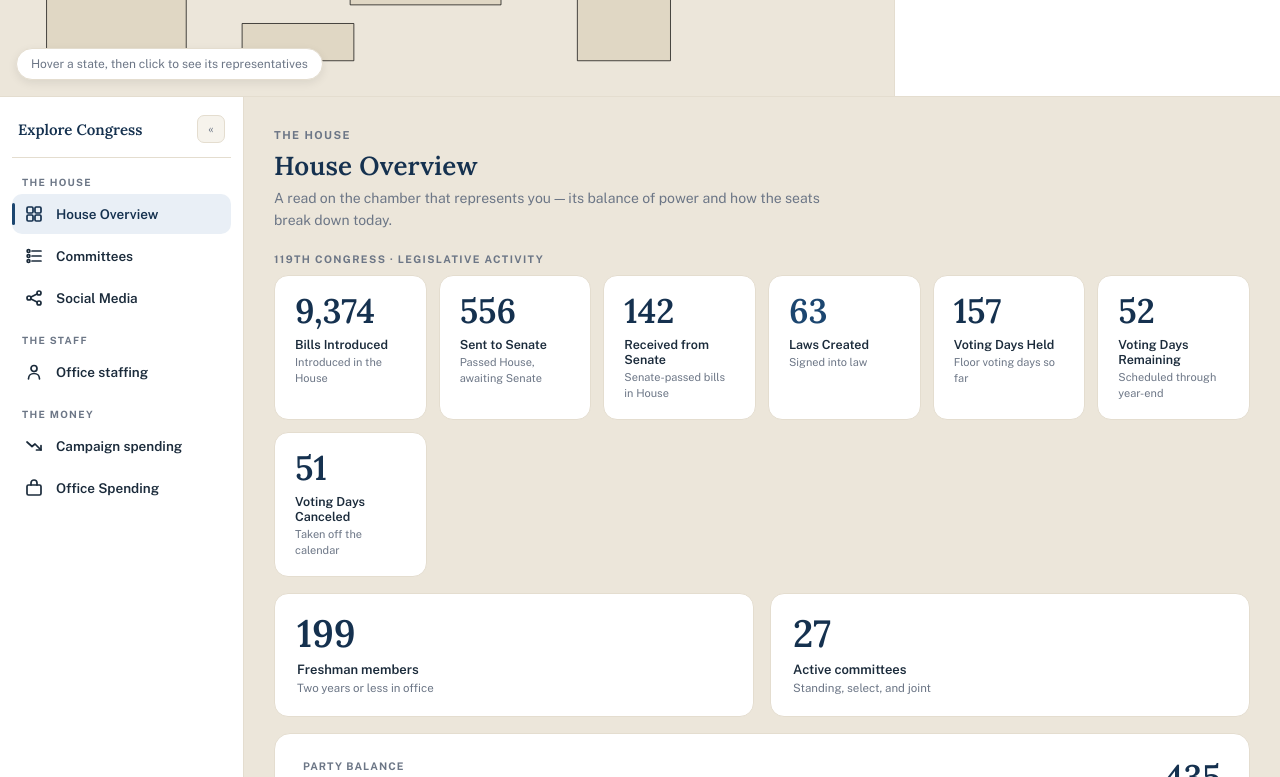
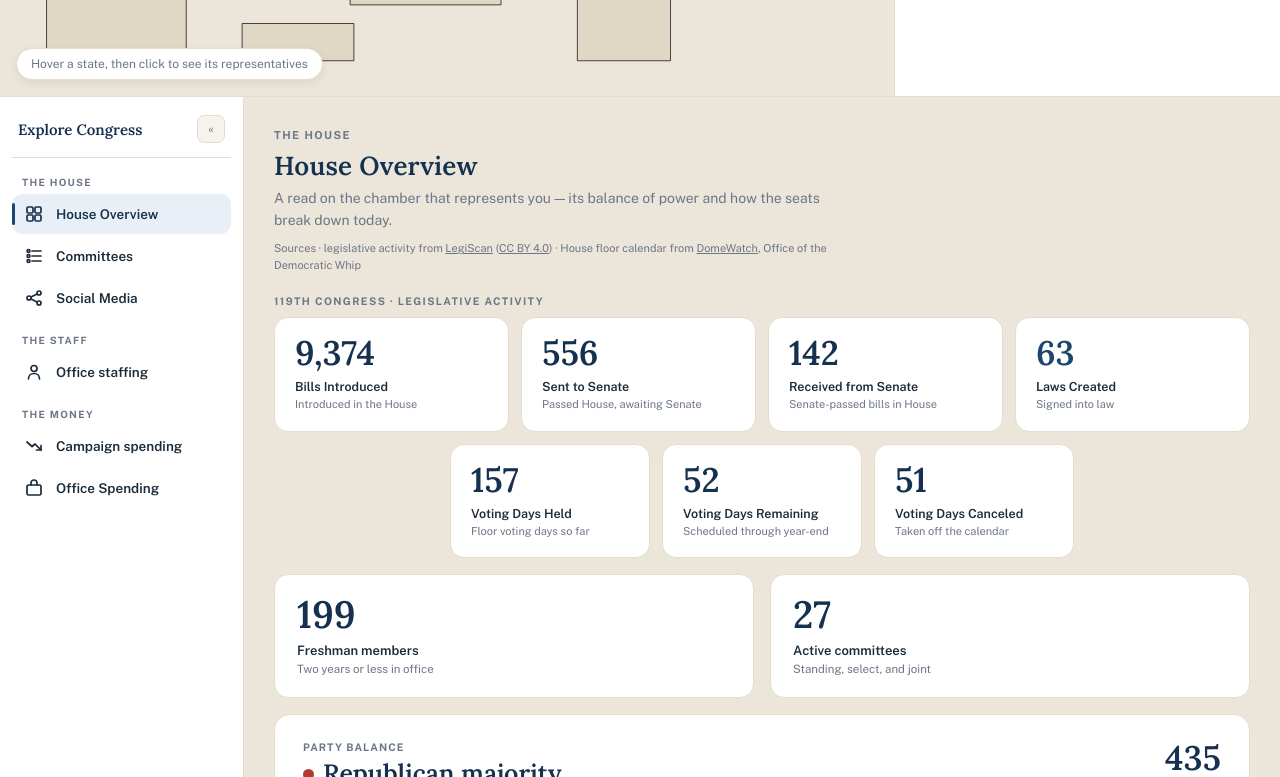
Before and after one commit to RiotWitch28/article-one, a plain HTML site: page index.html in a window 1280 px wide. Shown: the part 569-1346 px from the top of the page. Drawn offline with nearby package versions, Linux system fonts and the light colour scheme; no server answers.

Commit message:
House Overview: source credit + group voting-day stats on one centered row
- Add a data-source credit line under the description: legislative activity
  from LegiScan (CC BY 4.0), House floor calendar from DomeWatch.
- Move the three voting-day tiles (Held / Remaining / Canceled) onto a single
  centered row below the four LegiScan stat tiles.

Co-Authored-By: Claude Opus 4.8 <noreply@anthropic.com>

```diff
--- a/index.html
+++ b/index.html
@@ -302,6 +302,7 @@
                 <div style="font-size:11px; letter-spacing:.13em; text-transform:uppercase; color: {{ c.muted }}; font-weight:700; margin-bottom:8px;">The House</div>
                 <h2 style="margin:0; font-family:'Lora',Georgia,serif; font-weight:600; font-size:26px; letter-spacing:.2px; color: {{ c.headerFg }};">House Overview</h2>
                 <p style="margin:6px 0 0; font-size:14px; line-height:1.55; color: {{ c.muted }}; max-width:560px;">A read on the chamber that represents you — its balance of power and how the seats break down today.</p>
+                <p style="margin:9px 0 0; font-size:11px; line-height:1.5; color: {{ c.muted }}; max-width:560px;">Sources · legislative activity from <a href="https://legiscan.com" target="_blank" rel="noopener" style="color:inherit; text-decoration:underline;">LegiScan</a> (<a href="https://creativecommons.org/licenses/by/4.0/" target="_blank" rel="noopener" style="color:inherit; text-decoration:underline;">CC BY 4.0</a>) · House floor calendar from <a href="https://domewatch.us" target="_blank" rel="noopener" style="color:inherit; text-decoration:underline;">DomeWatch</a>, Office of the Democratic Whip</p>
               </div>
 
         <!-- 119th Congress legislative activity -->
@@ -328,17 +329,20 @@
               <div style="font-size:12.5px; font-weight:600; color: {{ c.fg }}; margin-top:9px;">Laws Created</div>
               <div style="font-size:11px; color: {{ c.muted }}; margin-top:3px; line-height:1.4;">Signed into law</div>
             </div>
-            <div style="background: {{ c.panel }}; border:1px solid {{ c.line }}; border-radius:14px; padding:18px 20px;">
+          </div>
+          <!-- Voting-day stats: three tiles together on one centered row -->
+          <div style="display:flex; justify-content:center; gap:12px; flex-wrap:wrap; margin-top:12px;">
+            <div style="flex:0 1 200px; background: {{ c.panel }}; border:1px solid {{ c.line }}; border-radius:14px; padding:18px 20px;">
               <div style="font-family:'Lora',Georgia,serif; font-weight:600; font-size:34px; line-height:1; color: {{ c.headerFg }};">{{ ov.votingDaysHeld }}</div>
               <div style="font-size:12.5px; font-weight:600; color: {{ c.fg }}; margin-top:9px;">Voting Days Held</div>
               <div style="font-size:11px; color: {{ c.muted }}; margin-top:3px; line-height:1.4;">Floor voting days so far</div>
             </div>
-            <div style="background: {{ c.panel }}; border:1px solid {{ c.line }}; border-radius:14px; padding:18px 20px;">
+            <div style="flex:0 1 200px; background: {{ c.panel }}; border:1px solid {{ c.line }}; border-radius:14px; padding:18px 20px;">
               <div style="font-family:'Lora',Georgia,serif; font-weight:600; font-size:34px; line-height:1; color: {{ c.headerFg }};">{{ ov.votingDaysRemaining }}</div>
               <div style="font-size:12.5px; font-weight:600; color: {{ c.fg }}; margin-top:9px;">Voting Days Remaining</div>
               <div style="font-size:11px; color: {{ c.muted }}; margin-top:3px; line-height:1.4;">Scheduled through year-end</div>
             </div>
-            <div style="background: {{ c.panel }}; border:1px solid {{ c.line }}; border-radius:14px; padding:18px 20px;">
+            <div style="flex:0 1 200px; background: {{ c.panel }}; border:1px solid {{ c.line }}; border-radius:14px; padding:18px 20px;">
               <div style="font-family:'Lora',Georgia,serif; font-weight:600; font-size:34px; line-height:1; color: {{ c.headerFg }};">{{ ov.votingDaysCanceled }}</div>
               <div style="font-size:12.5px; font-weight:600; color: {{ c.fg }}; margin-top:9px;">Voting Days Canceled</div>
               <div style="font-size:11px; color: {{ c.muted }}; margin-top:3px; line-height:1.4;">Taken off the calendar</div>
```
